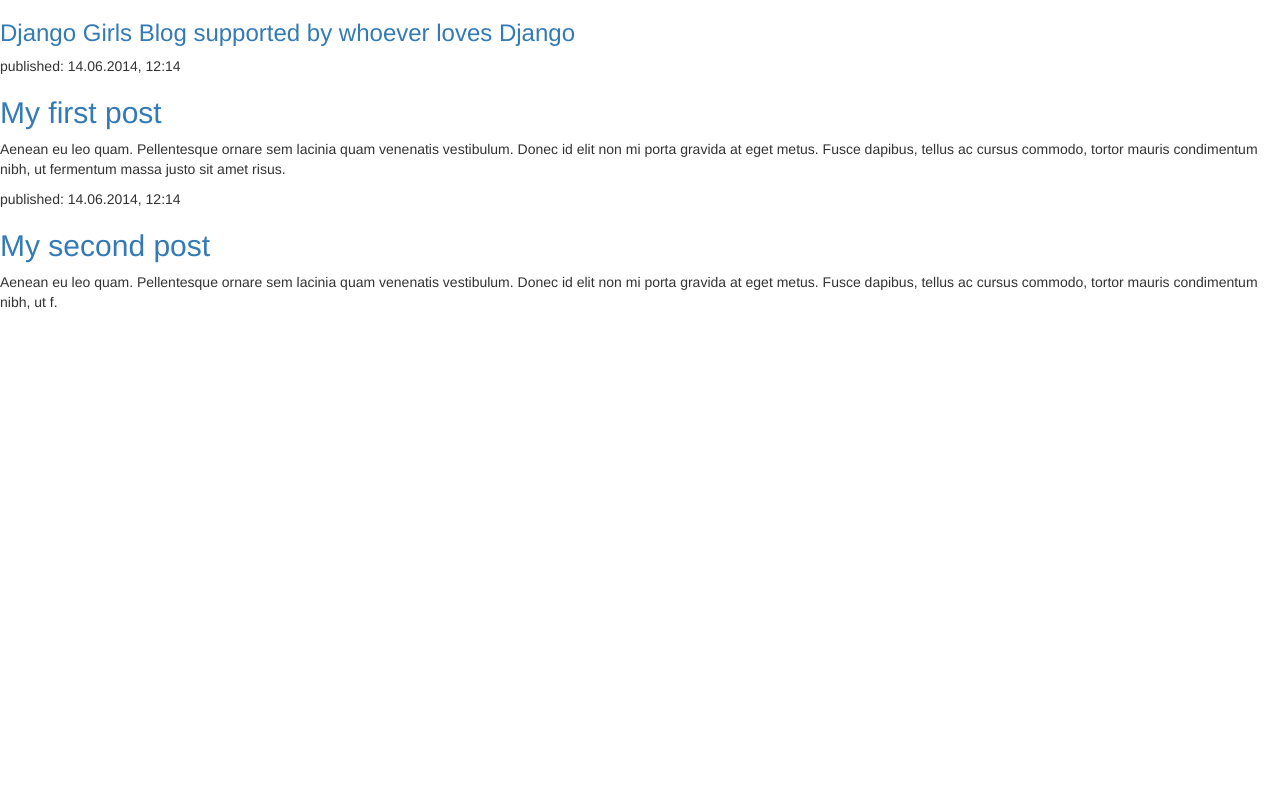
After one commit to cymander/my-first-blog, a Django app: template blog/templates/blog/bu_post_list.html in a window 1280 px wide. The commit adds this page. Run offline with Django 3.2, Linux system fonts and the light colour scheme; the template is opened without the code that fills it, so the values that code supplies are empty; some libraries are stand-ins or nearby versions.

Commit message:
modified new

```diff
--- /dev/null
+++ b/blog/static/css/blog.css
@@ -0,0 +1,3 @@
+h1 a {
+    color: #FCA205;
+}
--- /dev/null
+++ b/blog/templates/blog/bu_post_list.html
@@ -0,0 +1,36 @@
+{% load staticfiles %}
+
+
+<html>
+    <head>
+        <title>Django Girls blog</title>
+        <link rel="stylesheet" href="//maxcdn.bootstrapcdn.com/bootstrap/3.2.0/css/bootstrap.min.css">
+        <link rel="stylesheet" href="//maxcdn.bootstrapcdn.com/bootstrap/3.2.0/css/bootstrap-theme.min.css">
+        <link rel="stylesheet" href="{% static 'css/blog.css' %}">
+    </head>
+    <body>
+        <div>
+            <h3><a href="">Django Girls Blog supported by whoever loves Django</a></h3>
+        </div>
+
+    {% for post in posts %}
+        <div>
+            <p>published: {{ post.published_date }}</p>
+            <h1><a href="">{{ post.title }}</a></h1>
+            <p>{{ post.text|linebreaks }}</p>
+        </div>
+    {% endfor %}
+
+        <div>
+            <p>published: 14.06.2014, 12:14</p>
+            <h2><a href="">My first post</a></h2>
+            <p>Aenean eu leo quam. Pellentesque ornare sem lacinia quam venenatis vestibulum. Donec id elit non mi porta gravida at eget metus. Fusce dapibus, tellus ac cursus commodo, tortor mauris condimentum nibh, ut fermentum massa justo sit amet risus.</p>
+        </div>
+
+        <div>
+            <p>published: 14.06.2014, 12:14</p>
+            <h2><a href="">My second post</a></h2>
+            <p>Aenean eu leo quam. Pellentesque ornare sem lacinia quam venenatis vestibulum. Donec id elit non mi porta gravida at eget metus. Fusce dapibus, tellus ac cursus commodo, tortor mauris condimentum nibh, ut f.</p>
+        </div>
+    </body>
+</html>
```
Also changed, not shown: blog/templates/blog/post_list.html (+5 -13 lines).
